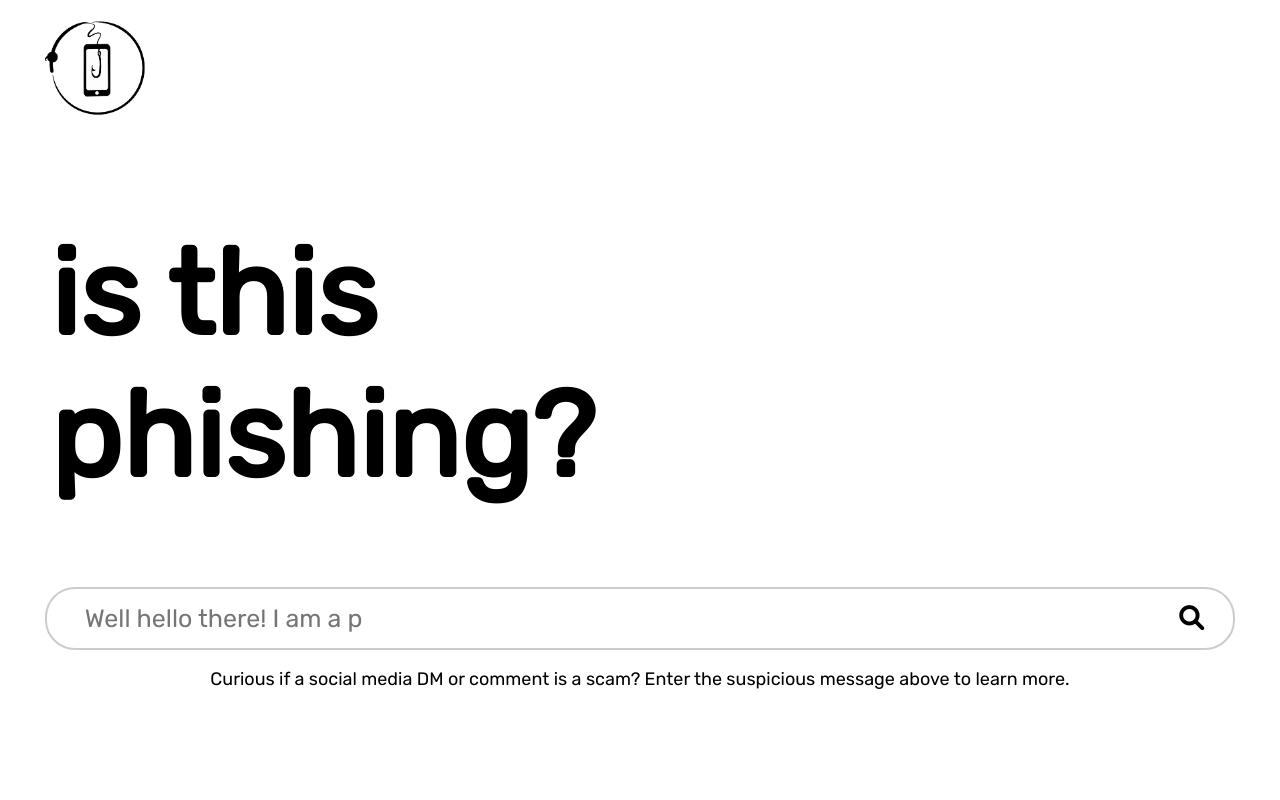
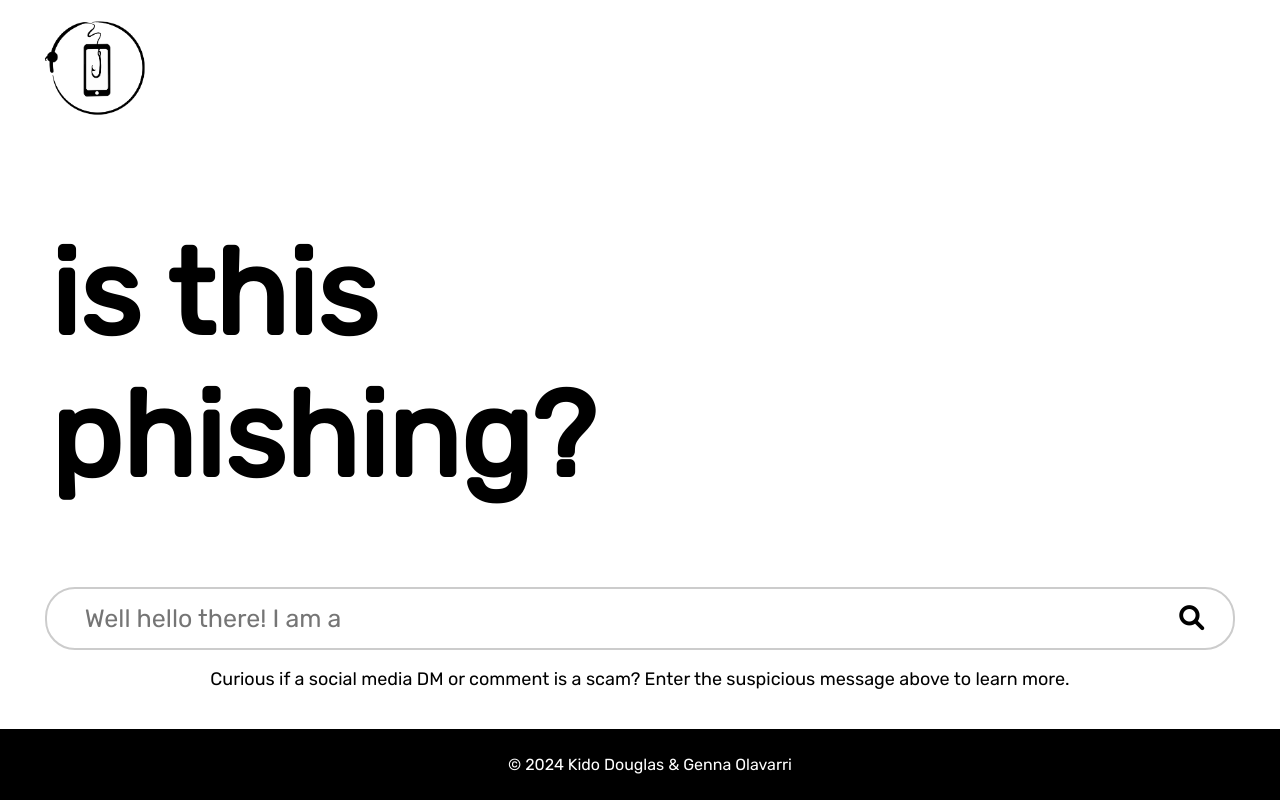
Before and after one commit to kidod-5/phishing-dm-detection, a React (Create React App) app in the folder frontend-react/: page / in a window 1280 px wide. Shown: the top 800 px of the page. Built offline with nearby package versions, Linux system fonts and the light colour scheme.

Commit message:
Footer styled

```diff
--- a/frontend-react/src/App.css
+++ b/frontend-react/src/App.css
@@ -156,3 +156,13 @@ body {
   width: 100%;
   font-size: var(--font-size-large);
 }
+
+.App-footer {
+  background-color: var(--color-black);
+  color: var(--color-white);
+  text-align: center;
+  padding: 10px;
+  position: fixed;
+  bottom: 0;
+  width: 100%;
+}
```
